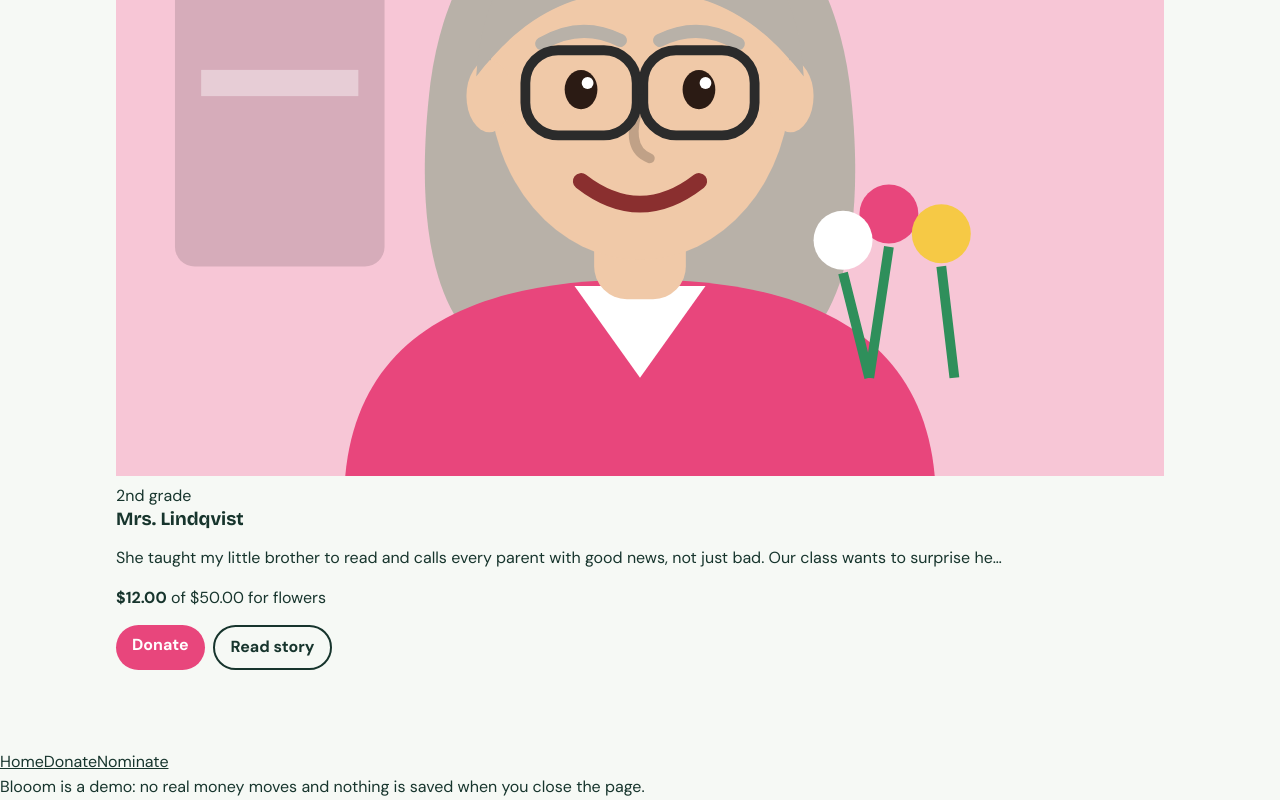
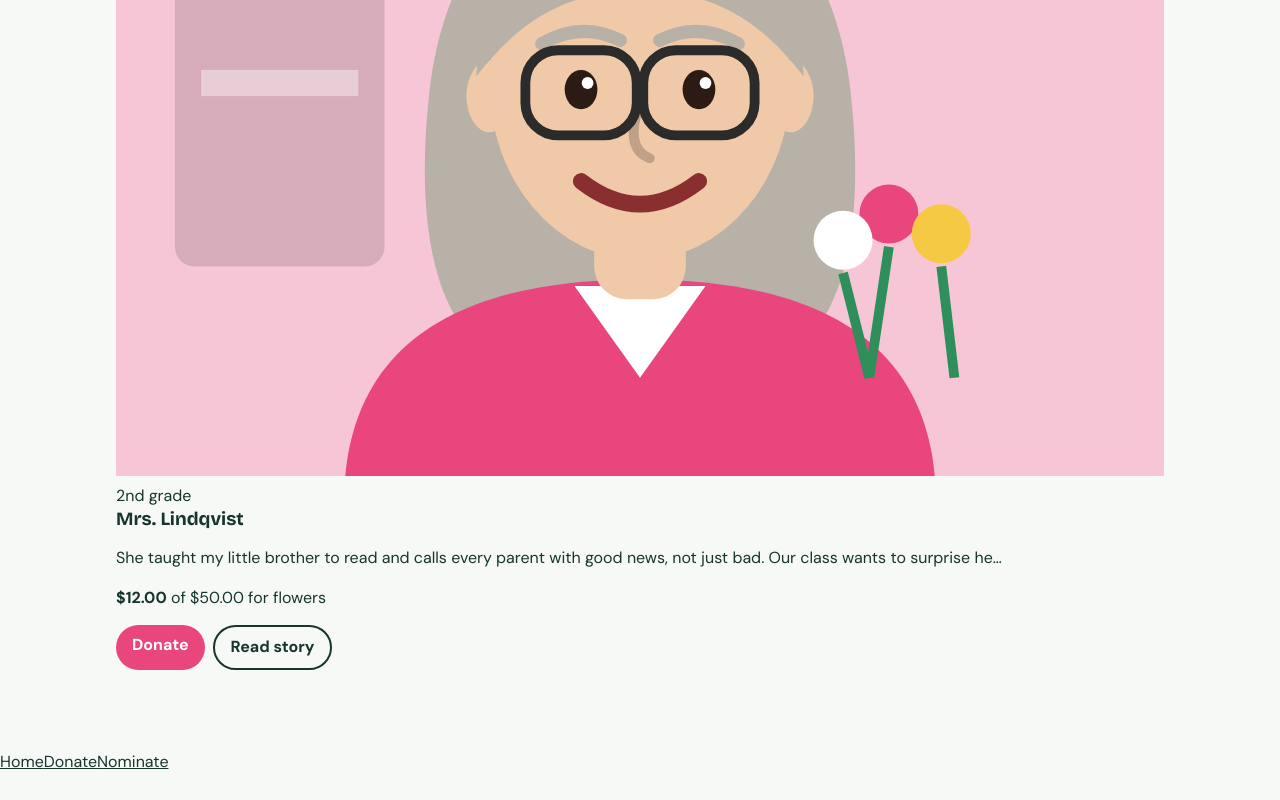
Before and after one commit to LsFlowers/blooom.github.io, a plain HTML site: page index.html in a window 1280 px wide. Shown: the part 3280-4080 px from the top of the page. After the commit the page ends 4055 px from the top, so only its background shows below. Drawn offline with nearby package versions, Linux system fonts and the light colour scheme.

Commit message:
Remove demo footer text from index.html
Removed footer text about demo functionality.

```diff
--- a/index.html
+++ b/index.html
@@ -91,7 +91,6 @@ footer{text-align:center;color:var(--mut);font-size:14px;padding:30px 16px}
 </div></header>
 <main id="app"></main>
 <div class="bnav" id="bnav"><a href="#/" data-r="home">Home</a><a href="#/teachers" data-r="teachers">Donate</a><a href="#/add" data-r="add">Nominate</a></div>
-<footer>Blooom is a demo: no real money moves and nothing is saved when you close the page.</footer>
 <dialog id="dlg"></dialog><div class="toast" id="toast" role="status"></div>
 
 <script>
```
